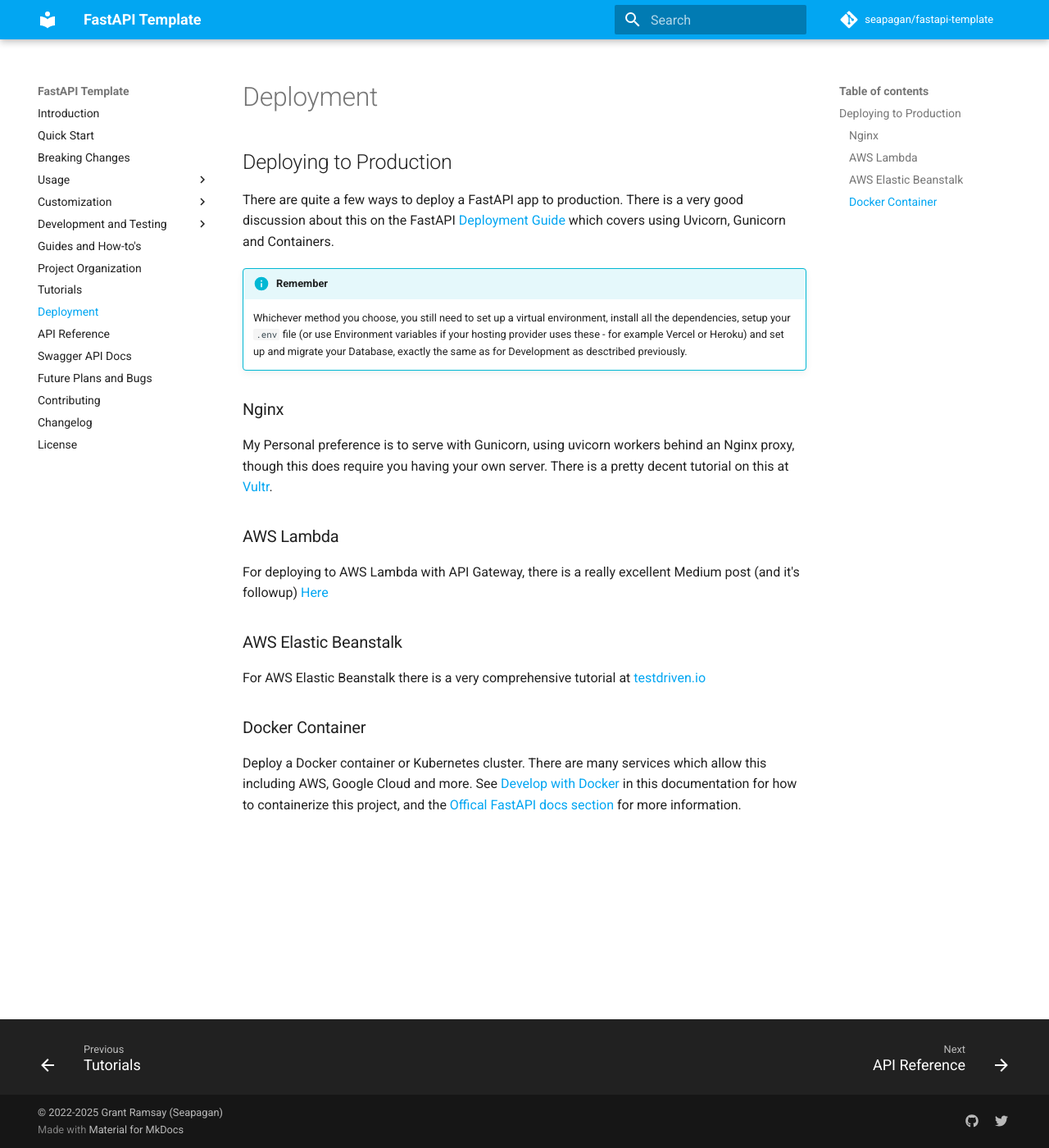
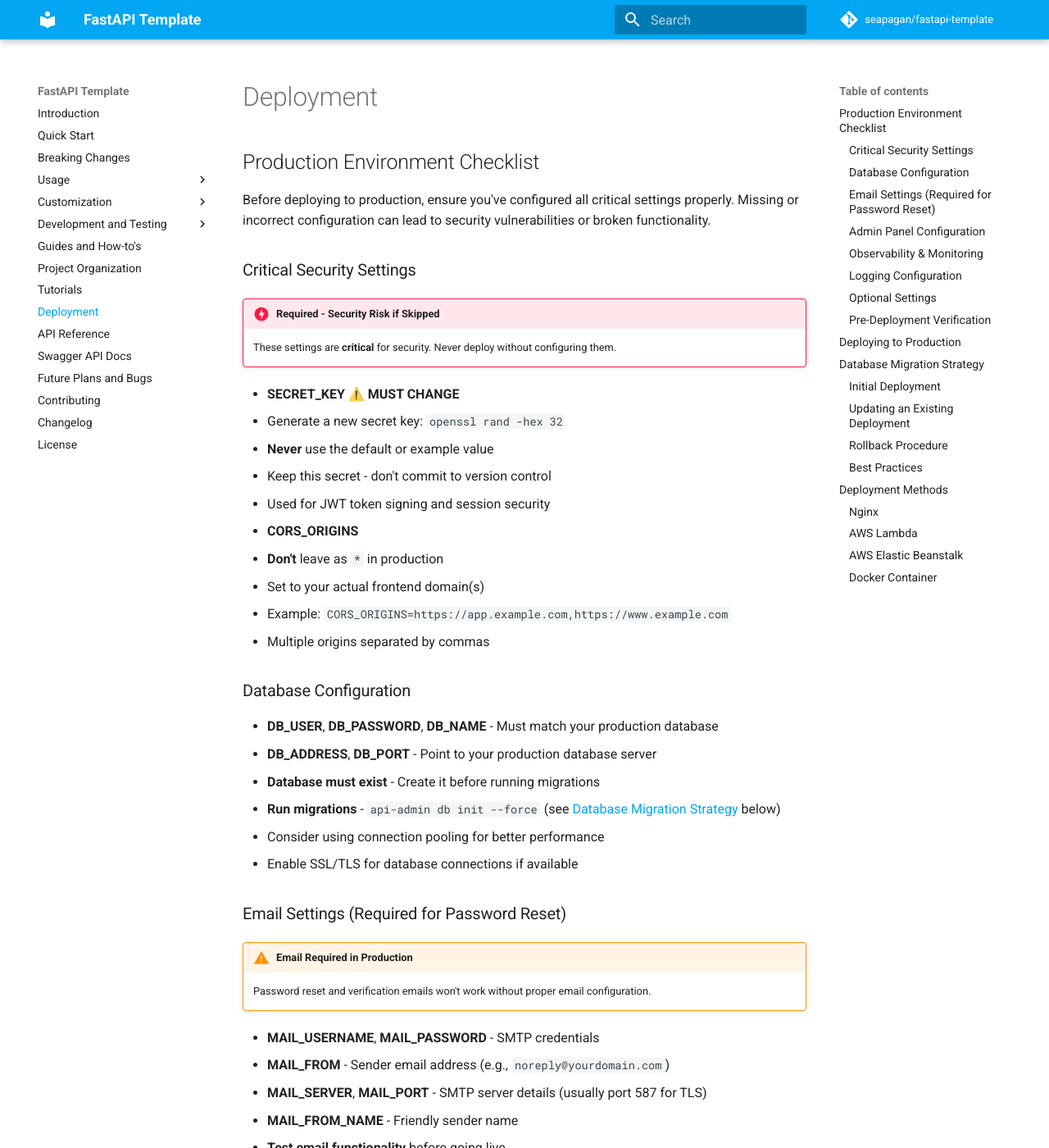
Before and after one commit to seapagan/fastapi-template, an MkDocs documentation site: the page built from docs/deployment/deployment.md, in a window 1280 px wide and 1400 px high. Shown: the whole window at 82% size. Built offline with MkDocs 1.6.1 and Material for MkDocs 9.7.7, drawn with Linux system fonts in a browser that asks for light colours; comment, search, counter and statistics services are not loaded; some of the changed text lies outside the part shown.

Commit message:
docs: add production checklist and migration strategy to deployment guide
🤖 Generated with [Claude Code](https://claude.com/claude-code)

Co-Authored-By: Claude Sonnet 4.5 <noreply@anthropic.com>

````diff
--- a/docs/deployment/deployment.md
+++ b/docs/deployment/deployment.md
@@ -1,4 +1,97 @@
 # Deployment
+
+## Production Environment Checklist
+
+Before deploying to production, ensure you've configured all critical settings properly. Missing or incorrect configuration can lead to security vulnerabilities or broken functionality.
+
+### Critical Security Settings
+
+!!! danger "Required - Security Risk if Skipped"
+    These settings are **critical** for security. Never deploy without configuring them.
+
+- **SECRET_KEY** ⚠️ **MUST CHANGE**
+  - Generate a new secret key: `openssl rand -hex 32`
+  - **Never** use the default or example value
+  - Keep this secret - don't commit to version control
+  - Used for JWT token signing and session security
+
+- **CORS_ORIGINS**
+  - **Don't** leave as `*` in production
+  - Set to your actual frontend domain(s)
+  - Example: `CORS_ORIGINS=https://app.example.com,https://www.example.com`
+  - Multiple origins separated by commas
+
+### Database Configuration
+
+- **DB_USER**, **DB_PASSWORD**, **DB_NAME** - Must match your production database
+- **DB_ADDRESS**, **DB_PORT** - Point to your production database server
+- **Database must exist** - Create it before running migrations
+- **Run migrations** - `api-admin db init --force` (see [Database Migration Strategy](#database-migration-strategy) below)
+- Consider using connection pooling for better performance
+- Enable SSL/TLS for database connections if available
+
+### Email Settings (Required for Password Reset)
+
+!!! warning "Email Required in Production"
+    Password reset and verification emails won't work without proper email configuration.
+
+- **MAIL_USERNAME**, **MAIL_PASSWORD** - SMTP credentials
+- **MAIL_FROM** - Sender email address (e.g., `noreply@yourdomain.com`)
+- **MAIL_SERVER**, **MAIL_PORT** - SMTP server details (usually port 587 for TLS)
+- **MAIL_FROM_NAME** - Friendly sender name
+- **Test email functionality** before going live
+
+### Admin Panel Configuration
+
+- **ADMIN_PAGES_ENABLED** - Set to `True` if using admin panel
+- **ADMIN_PAGES_ENCRYPTION_KEY** - Generate with:
+  ```bash
+  python -c 'from cryptography.fernet import Fernet; print(Fernet.generate_key().decode())'
+  ```
+  - Leave empty to auto-generate (regenerates on each restart - sessions lost)
+  - Set explicitly for persistent sessions across restarts
+- **ADMIN_PAGES_TIMEOUT** - Session timeout in seconds (default: 86400 = 24 hours)
+
+### Observability & Monitoring
+
+- **METRICS_ENABLED** - Set to `true` for production monitoring
+  - Enables `/metrics` endpoint for Prometheus scraping
+  - Essential for tracking performance and errors
+  - See [Metrics Documentation](../usage/metrics.md)
+- Configure your monitoring system to scrape `/metrics`
+- Set up health check monitoring on `/heartbeat`
+
+### Logging Configuration
+
+- **LOG_LEVEL** - Set to `INFO` or `WARNING` in production (not `DEBUG`)
+- **LOG_PATH** - Ensure path exists and is writable
+- **LOG_ROTATION** - Consider `1 day` or `500 MB` for production
+- **LOG_RETENTION** - Balance between disk space and audit requirements
+- **LOG_COMPRESSION** - Use `zip` or `gz` to save disk space
+- **LOG_CATEGORIES** - Recommend `ERRORS,AUTH,DATABASE,REQUESTS` for production
+
+### Optional Settings
+
+- **BASE_URL** - Your production API URL (e.g., `https://api.example.com`)
+- **FRONTEND_URL** - If using custom frontend for password reset
+- **API_ROOT** - If serving API from subpath (e.g., `/api/v1`)
+- **ACCESS_TOKEN_EXPIRE_MINUTES** - Default 120 (2 hours), adjust as needed
+
+### Pre-Deployment Verification
+
+Before going live, verify:
+
+- [ ] SECRET_KEY is unique and secure
+- [ ] Database is accessible and migrated
+- [ ] Email sending works (test password reset)
+- [ ] CORS is configured for your frontend domain(s)
+- [ ] Admin panel accessible (if enabled)
+- [ ] Metrics endpoint returns data (if enabled)
+- [ ] Logs are being written correctly
+- [ ] At least one admin user exists
+- [ ] SSL/TLS certificate is valid
+- [ ] Health check endpoint (`/heartbeat`) responding
+- [ ] All external dependencies (database, SMTP) are accessible
 
 ## Deploying to Production
 
@@ -7,12 +100,93 @@ very good discussion about this on the FastAPI [Deployment
 Guide][fastapi-deployment]{: target="_blank"} which covers
 using Uvicorn, Gunicorn and Containers.
 
-!!! info "Remember"
+!!! info "Environment Setup"
     Whichever method you choose, you still need to set up a virtual environment,
     install all the dependencies, setup your `.env` file (or use Environment
-    variables if your hosting provider uses these - for example Vercel or Heroku)
-    and set up and migrate your Database, exactly the same as for Development as
-    desctribed previously.
+    variables if your hosting provider uses these - for example Railway or Heroku)
+    and set up and migrate your Database.
+
+## Database Migration Strategy
+
+Proper database migration management is crucial for production deployments.
+
+### Initial Deployment
+
+1. **Create the database** on your production server:
+   ```bash
+   psql -U postgres
+   CREATE DATABASE your_production_db;
+   ```
+
+2. **Run migrations** to create tables:
+   ```bash
+   api-admin db init --force
+   ```
+
+3. **Create your first admin user**:
+   ```bash
+   api-admin user create --admin
+   ```
+
+### Updating an Existing Deployment
+
+When deploying code changes that include new migrations:
+
+!!! danger "Critical - Do NOT use 'db init' on existing databases"
+    **Never** run `api-admin db init --force` on an existing production database -
+    it will **clear all data**! Use `api-admin db upgrade` instead.
+
+1. **Backup your database first** (critical!):
+   ```bash
+   pg_dump -U postgres your_production_db > backup_$(date +%Y%m%d_%H%M%S).sql
+   ```
+
+2. **Test migrations locally** on a copy of production data if possible
+
+3. **Put application in maintenance mode** (if zero-downtime is not required)
+
+4. **Pull latest code** and install dependencies:
+   ```bash
+   git pull origin main
+   uv sync  # or pip install -r requirements.txt
+   ```
+
+5. **Run migrations** (applies new migrations only):
+   ```bash
+   api-admin db upgrade
+   ```
+
+6. **Restart the application**
+
+7. **Verify** the application is working correctly
+
+### Rollback Procedure
+
+If a migration fails or causes issues:
+
+1. **Restore from backup**:
+   ```bash
+   psql -U postgres your_production_db < backup_YYYYMMDD_HHMMSS.sql
+   ```
+
+2. **Revert to previous code version**:
+   ```bash
+   git checkout <previous-commit>
+   uv sync
+   ```
+
+3. **Restart the application**
+
+### Best Practices
+
+- **Always backup** before running migrations
+- **Test migrations** on a staging environment first
+- **Review migration files** generated by Alembic before deployment
+- **Plan for rollback** - have a tested rollback procedure ready
+- **Monitor logs** during and after migration
+- Consider **scheduled maintenance windows** for complex migrations
+
+## Deployment Methods
 
 ### Nginx
 
````
